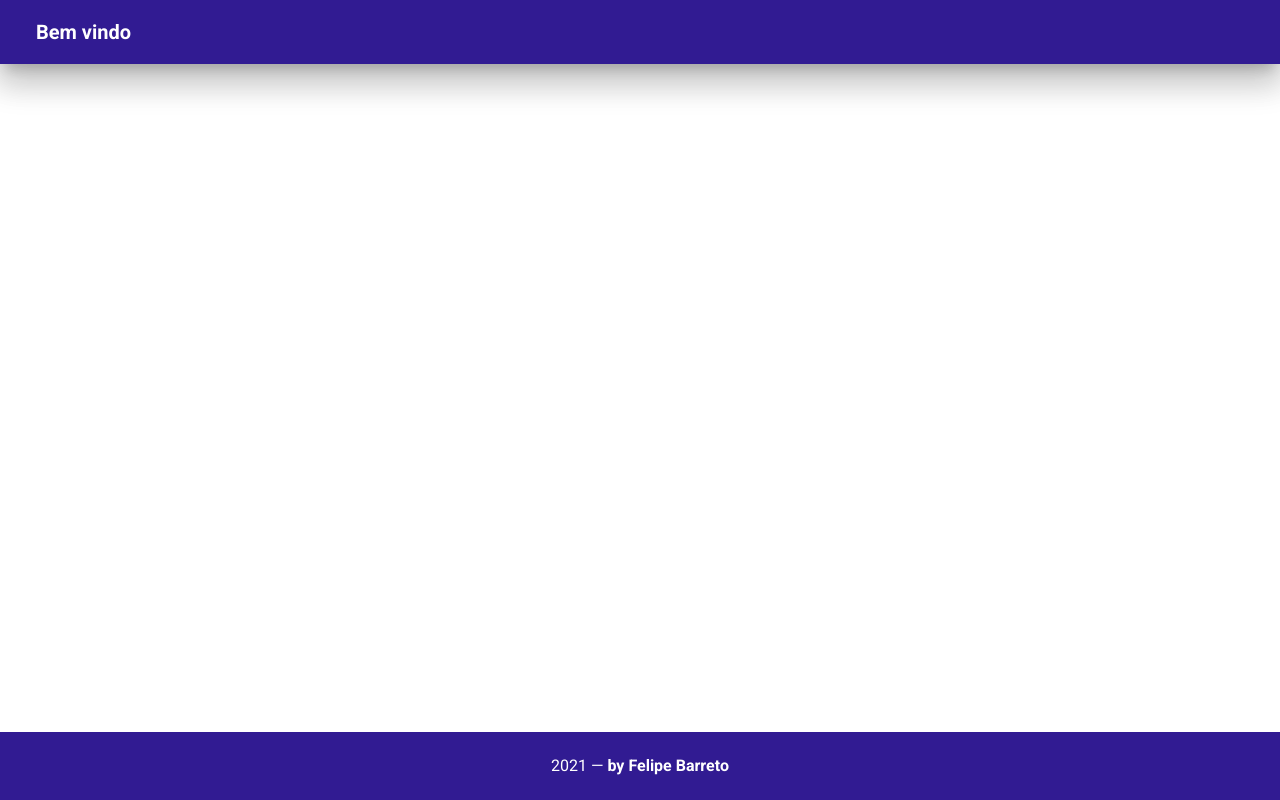
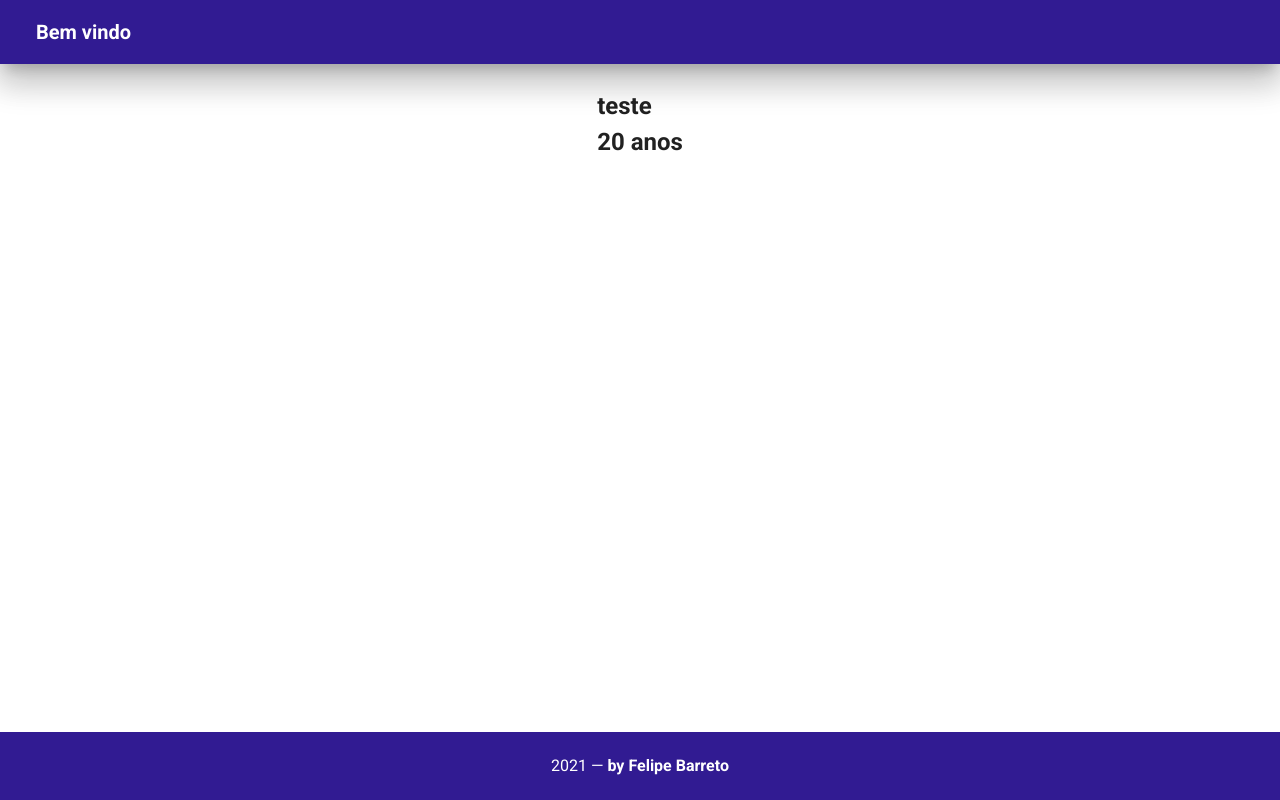
Before and after one commit to felipebarreto148/users, a Vue app: page /detalhes in a window 1280 px wide. Built offline with nearby package versions, Linux system fonts and the light colour scheme.

Commit message:
Arquivo da pagina de detalhes criado; Rota de detalhes configurada;

```diff
--- a/src/components/VTable/VTable.vue
+++ b/src/components/VTable/VTable.vue
@@ -17,7 +17,7 @@
             <td>{{ item.nome }}</td>
             <td>{{ item.idade }}</td>
             <td>
-              <v-btn fab x-small>
+              <v-btn fab x-small to="/detalhes">
                 <v-icon color="green">mdi-information</v-icon>
               </v-btn>
             </td>
--- /dev/null
+++ b/src/components/pages/PageDetalhes/VPageDetalhes.vue
@@ -0,0 +1,18 @@
+<template>
+    <v-container class="d-flex justify-center">
+        <main>
+            <h2>{{ nome }}</h2>
+            <h2>20 anos</h2>
+        </main>
+    </v-container>
+</template>
+<script>
+export default {
+    name: 'PageDetalhes',
+    data(){
+        return{
+            nome: 'teste'
+        };
+    }
+}
+</script>
--- a/src/router/index.js
+++ b/src/router/index.js
@@ -12,13 +12,18 @@ const routes = [
   {
    path: '/adicionar',
    name: 'Cadastrar',
-   component: () => import('@/components/FormCadastro/VFormCadastro.vue'),
+   component: () => import('@/components/pages/FormCadastro/VFormCadastro.vue'),
   },
   {
     path: '/editar',
     name: 'Editar',
-    component: () => import('@/components/FormEditar/VFormEditar.vue'),
+    component: () => import('@/components/pages/FormEditar/VFormEditar.vue'),
   },
+  {
+    path: '/detalhes',
+    name: 'Detalhes',
+    component: () => import('@/components/pages/PageDetalhes/VPageDetalhes.vue'),
+  }
 ];
 
 const router = new VueRouter({
--- a/src/store/index.js
+++ b/src/store/index.js
@@ -8,11 +8,6 @@ export default new Vuex.Store({
         usuarios: [],
 
         indiceParaEdicao: "",
-    },
-    getters: {
-        getUsuario: state => {
-            return state.usuarios[state.indiceParaEdicao]
-        }
     },
     mutations: {
         inserir(state, payload){
```
Also changed, not shown: src/components/pages/FormCadastro/VFormCadastro.vue (renamed from src/components/FormCadastro/VFormCadastro.vue), src/components/pages/FormEditar/VFormEditar.vue (renamed from src/components/FormEditar/VFormEditar.vue).
